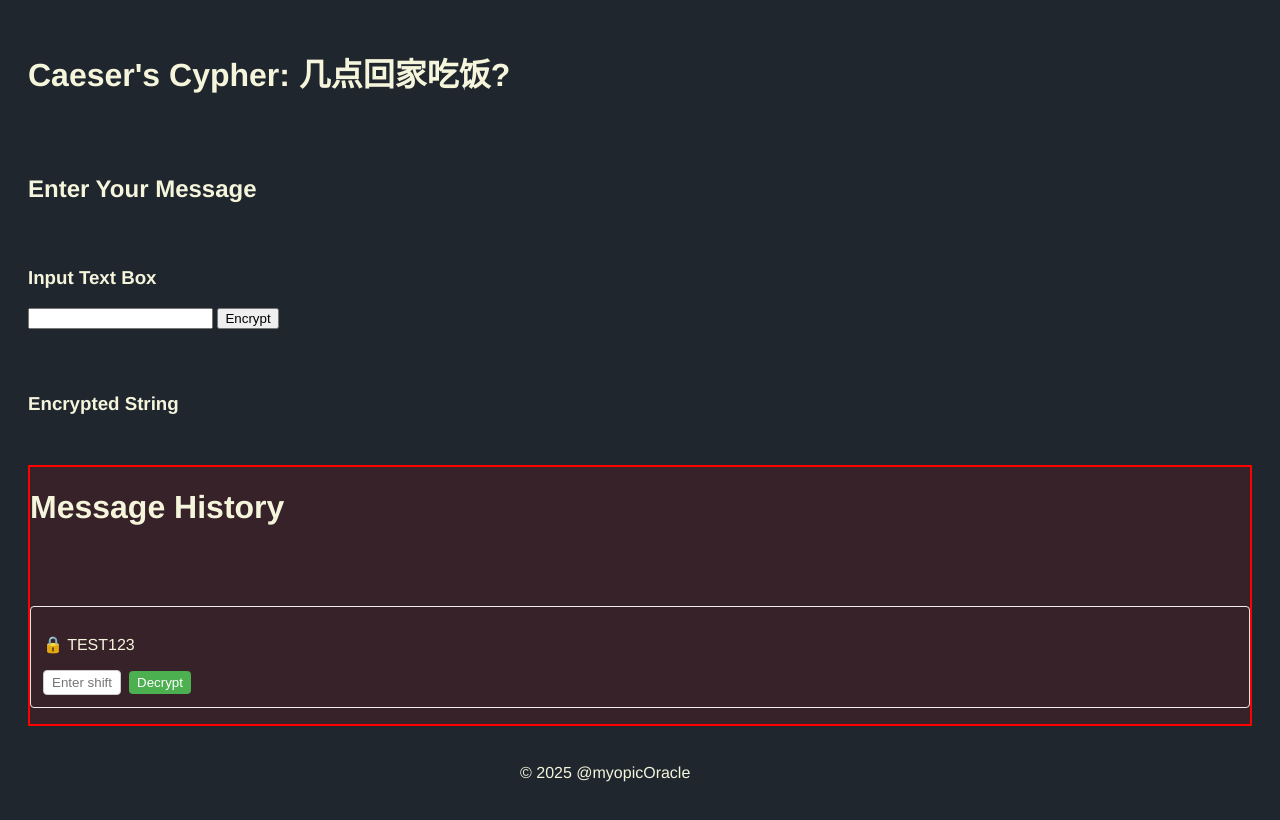
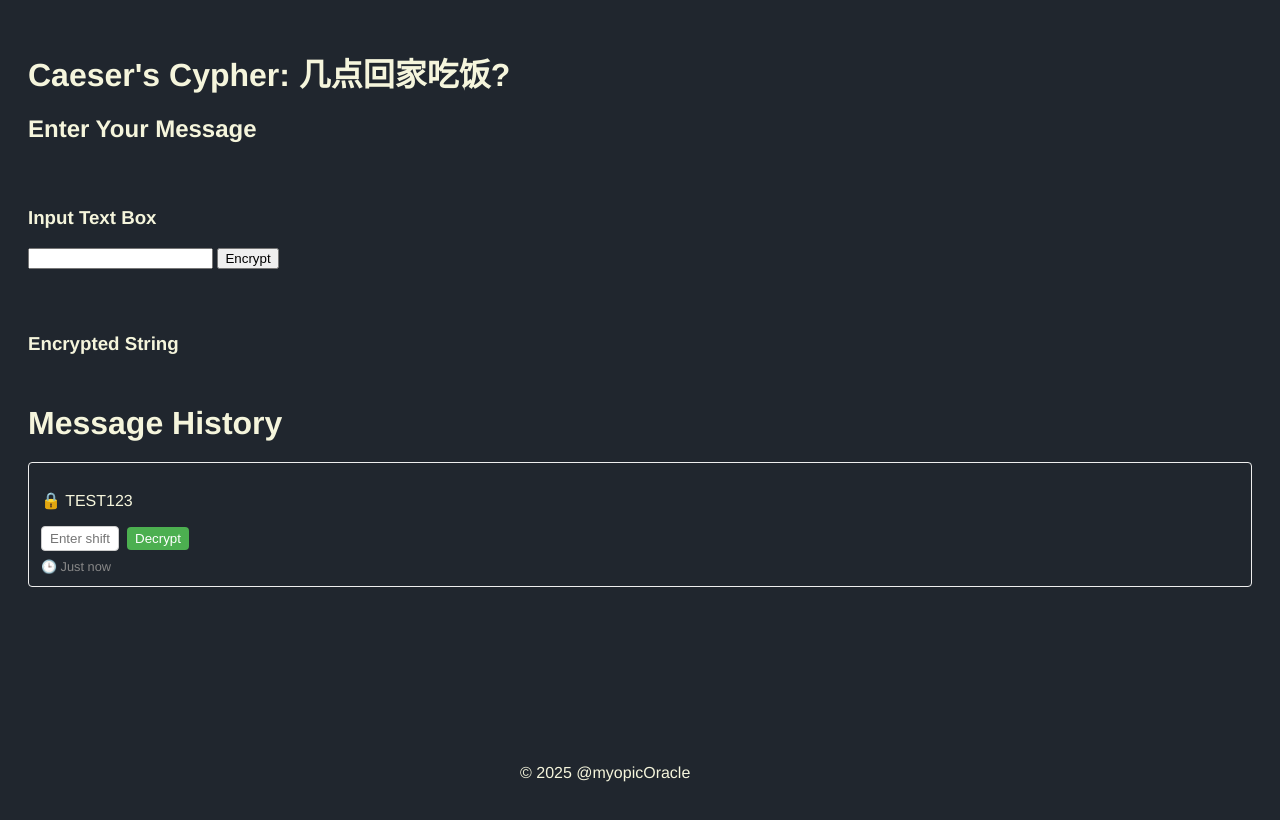
Before and after one commit to myopicOracle/caesar-crosses-rubicon, a plain HTML site: page index.html in a window 1280 px wide. Drawn offline with Linux system fonts and the light colour scheme; no server answers.

Commit message:
feat: add timestamp to each Message card

```diff
--- a/script.js
+++ b/script.js
@@ -26,7 +26,13 @@ const handleClick = async () => {
   outputDiv.textContent = encrypted
   console.log("encrypted: ", encrypted)
 
-  const message = { original: userInput, encrypted: encrypted, cypher: cypherShift }
+  const message = {
+    original: userInput,
+    encrypted: encrypted,
+    cypher: cypherShift,
+    timestamp: new Date().toLocaleString() // Add this line
+  }
+
   console.log("message: ", message)
 
   await postMessage(message)
@@ -189,6 +195,14 @@ function renderMessage(msg) {
 
   // Add everything to the wrapper
   wrapper.appendChild(decryptContainer);
+
+    // Add timestamp
+  const timestampP = document.createElement("div");
+  timestampP.textContent = `🕒 ${msg.timestamp || 'Just now'}`;
+  timestampP.style.fontSize = '0.8em';
+  timestampP.style.color = '#888';
+  timestampP.style.marginTop = '8px';
+  wrapper.appendChild(timestampP);
   wrapper.appendChild(resultDiv);
 
   // Add to message history
--- a/styles.css
+++ b/styles.css
@@ -8,7 +8,7 @@ body {
   }
 
 h1 {
-  margin-bottom: 80px;
+  margin-bottom: 20px;
 }
 
 h3 {
@@ -21,14 +21,15 @@ footer {
   left: 40vw;
 }
 
-/* For debug - remove */
 #messageHistoryContainer {
-  border: 2px solid red;
-  min-width: 100px;
-  min-height: 50px;
-  background-color: rgba(255, 0, 0, 0.1);
+  /* For debug - remove */
+  /* border: 2px solid red; */
+  /* min-width: 100px; */
+  /* min-height: 50px; */
+  /* background-color: rgba(255, 0, 0, 0.1); */
   margin-top: 50px;
 }
+
 
 /* AI Generated Code Below */
 
```
